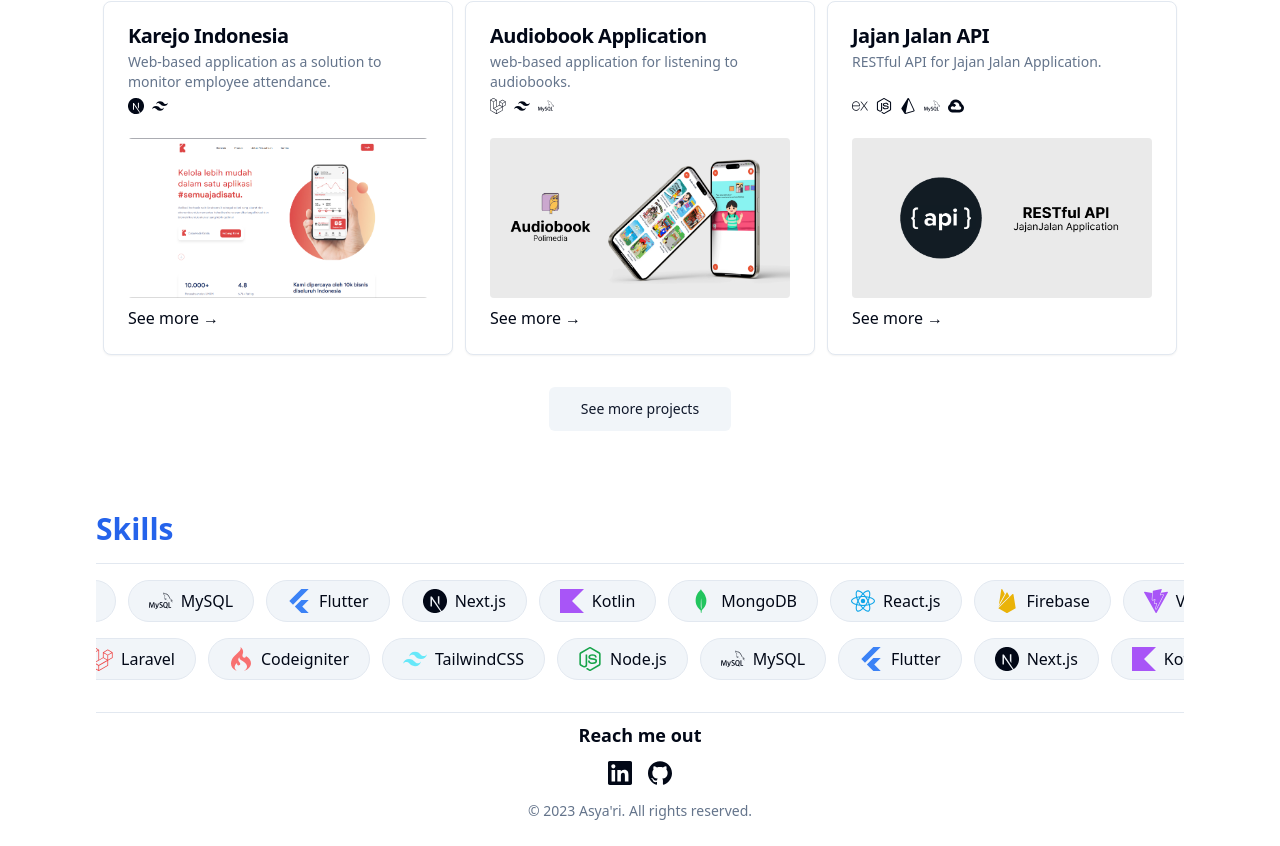
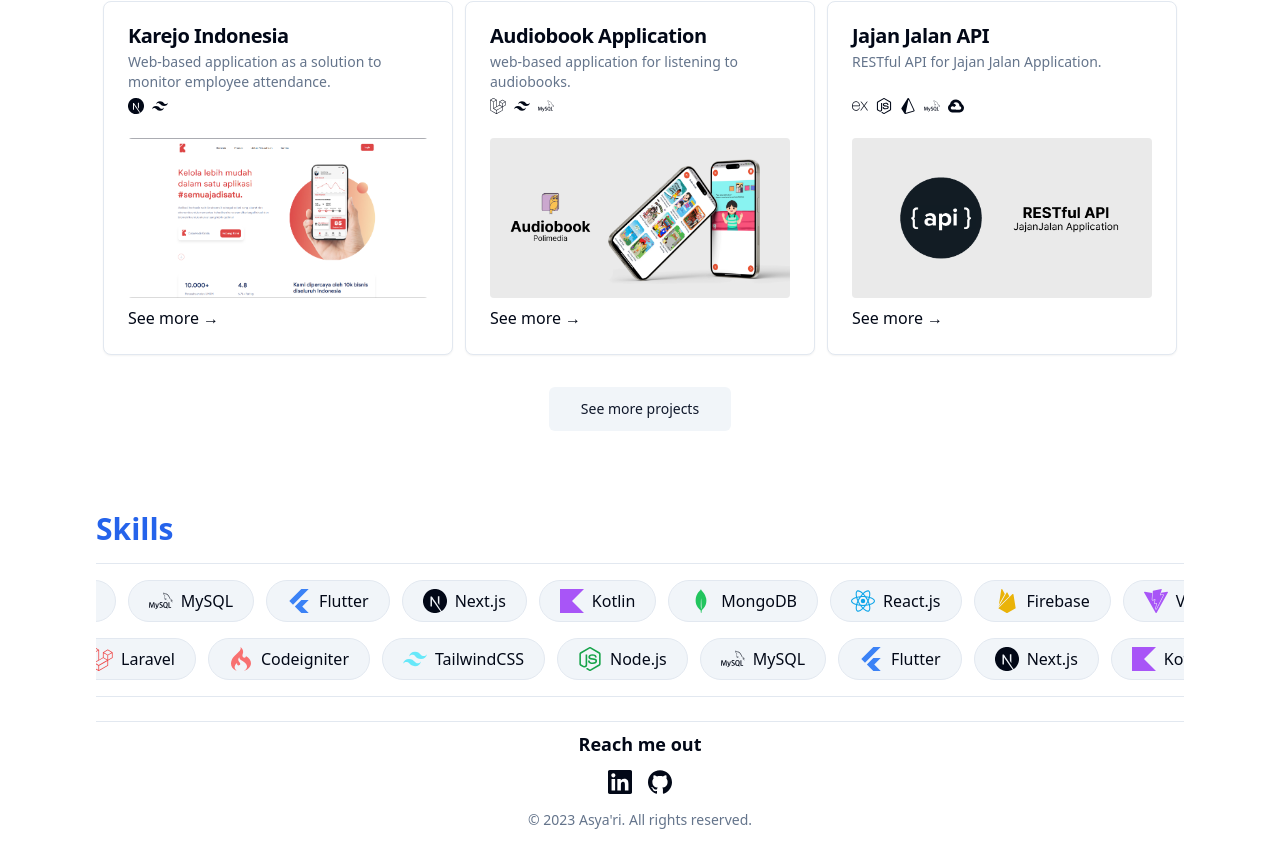
Before and after one commit to asyarbre/personal-website, a Next.js app: page / in a window 1280 px wide. Shown: the part 1074-1920 px from the top of the page. Built offline with nearby package versions, Linux system fonts and the light colour scheme.

Commit message:
feat(skills): remove separator

```diff
--- a/src/components/content/Home/Skills.tsx
+++ b/src/components/content/Home/Skills.tsx
@@ -37,6 +37,7 @@ export default function Skills() {
               <Tag key={index} title={title} icon={icon} />
             ))}
           </Marquee>
+        <Separator className='my-2' />
       </article>
     </section>
   );
```
